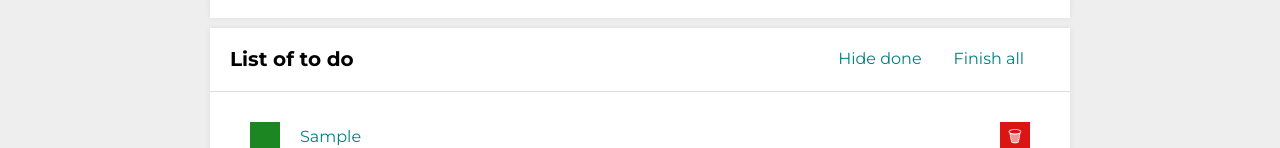
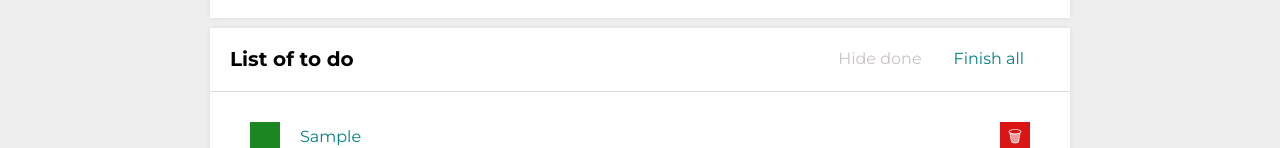
Before and after one commit to SzymonRojek/to-do-list-react, a React (Create React App) app: page /#/zadania in a window 1280 px wide. Both pictures are taken after typing "Sample" into the empty fields and a click on the button "Add task". Shown: the part 461-609 px from the top of the page. Built offline with nearby package versions, Linux system fonts and the light colour scheme.

Commit message:
add new selector selectIsEveryTaskNotDone and disabled attribute to the show/hide tasks button

```diff
--- a/src/features/tasks/TasksPage/Buttons/index.js
+++ b/src/features/tasks/TasksPage/Buttons/index.js
@@ -7,12 +7,14 @@ import {
   setAllDone,
   selectAreTasksEmpty,
   selectIsEveryTaskDone,
+  selectIsEveryTaskNotDone,
   selectHidedone
 } from '../../tasksSlice';
 
 export const Buttons = () => {
   const areTasksEmpty = useSelector(selectAreTasksEmpty);
   const isEveryTaskDone = useSelector(selectIsEveryTaskDone);
+  const isEveryTaskNotDone = useSelector(selectIsEveryTaskNotDone)
   const hideDone = useSelector(selectHidedone);
 
   const dispatch = useDispatch();
@@ -23,6 +25,7 @@ export const Buttons = () => {
         <>
           <Button
             onClick={() => dispatch(toggleHideDone())}
+            disabled={isEveryTaskNotDone}
           >
             {hideDone ? 'Show' : 'Hide'} done
           </Button>
--- a/src/features/tasks/tasksSlice.js
+++ b/src/features/tasks/tasksSlice.js
@@ -53,11 +53,11 @@ export const {
 } = tasksSlice.actions;
 
 export const selectTasksState = state => state.tasks;
-
 export const selectTasks = state => selectTasksState(state).tasks;
 export const selectHidedone = state => selectTasksState(state).hideDone;
 export const selectAreTasksEmpty = state => selectTasks(state).length === 0;
 export const selectIsEveryTaskDone = state => selectTasks(state).every(({ done }) => done);
+export const selectIsEveryTaskNotDone = state => selectTasks(state).every(({ done }) => !done);
 export const selectLoading = state => state.tasks.loading;
 
 export const getTaskById = (state, taskId) => selectTasks(state).find(({ id }) => id === taskId);
```
